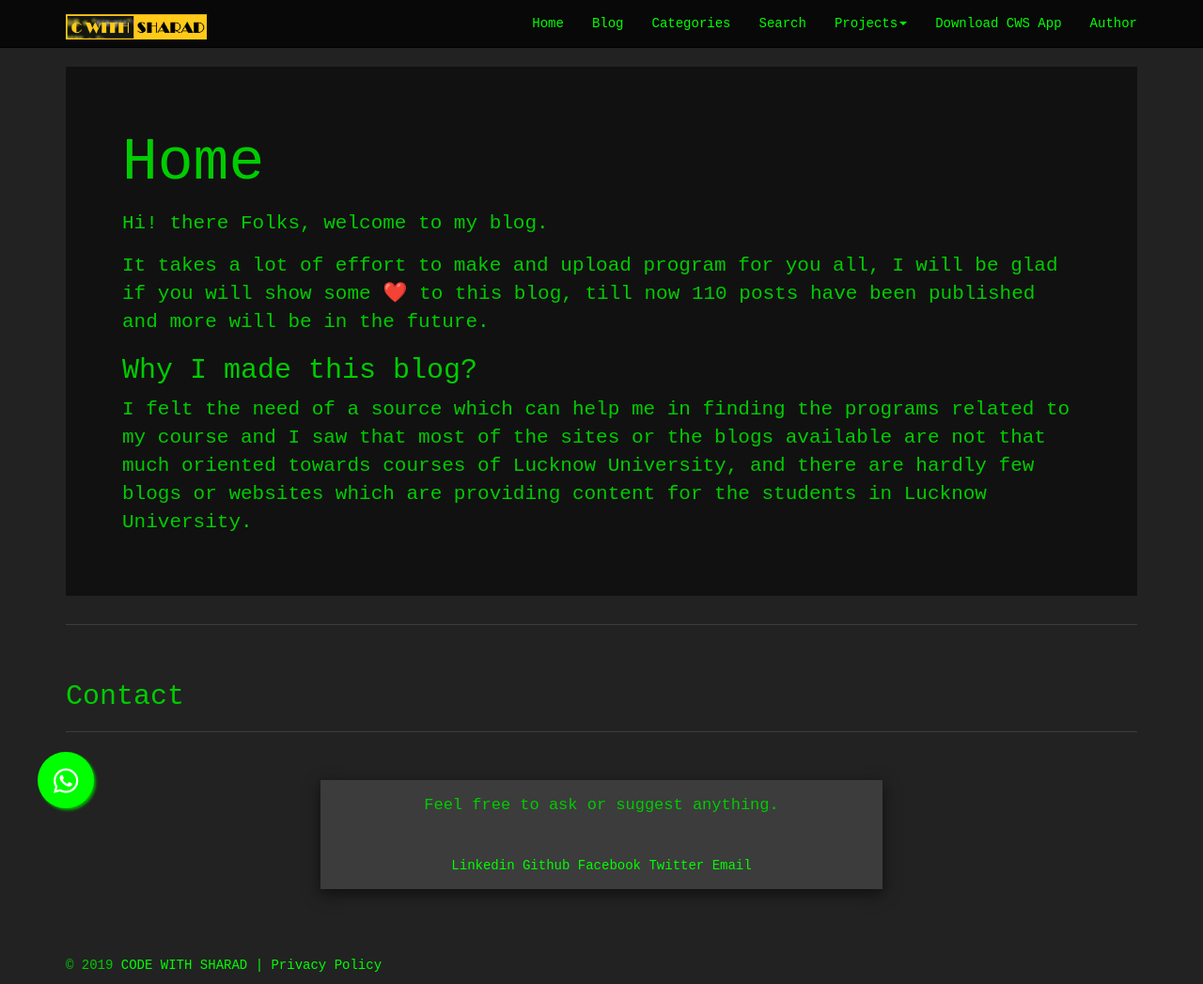
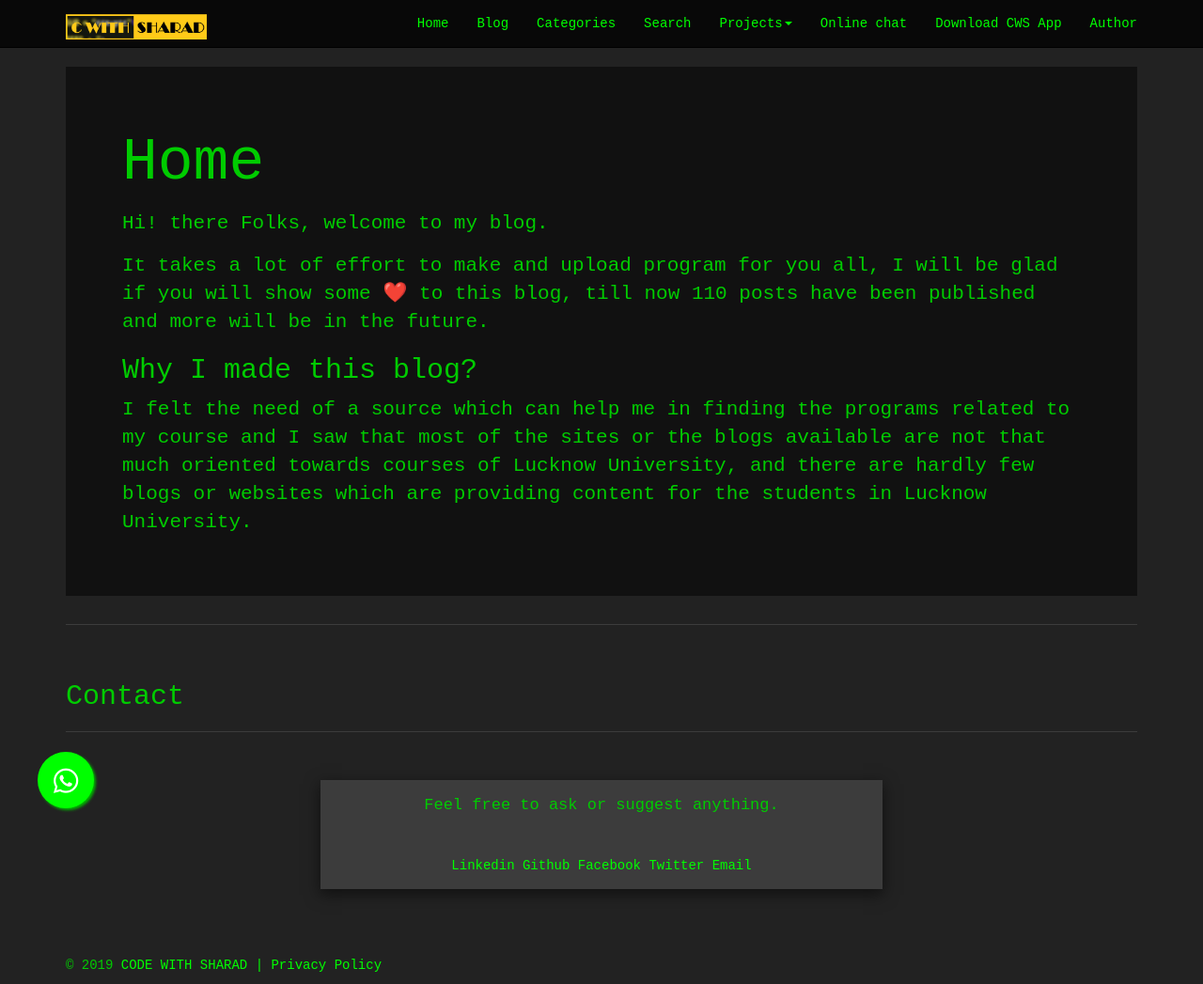
Before and after one commit to cwithsharad/cwithsharad.github.io, a Jekyll site: the page built from index.md, in a window 1280 px wide. Shown: the whole page at 94% size. Built offline with Jekyll 4.4.1, drawn with Linux system fonts in a browser that asks for light colours; nearby versions of some CDN libraries; emoji names are drawn with the system emoji font.

Commit message:
Update _config.yml

```diff
--- a/_config.yml
+++ b/_config.yml
@@ -75,8 +75,10 @@
     url: https://sharadcodes.github.io/funwithc/
   - page: Run-CPP
     url: https://sharadcodes.github.io/runcpp/
+- title: Online chat
+  url: "/app"
 - title: Download CWS App
-  url: "/app"
+  url: "/chat"
 - title: Author
   url: "/author"
 skills:
```
